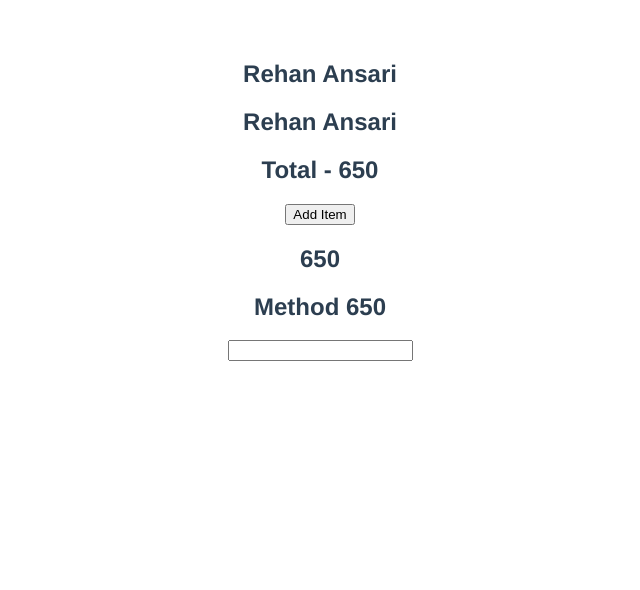
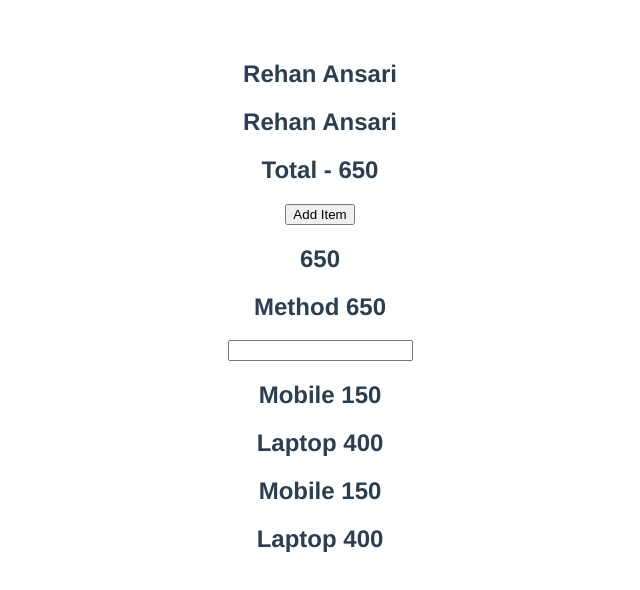
Before and after one commit to rehanrehman389/vue-learning, a Vue app: page / in a window 1280 px wide. Shown: the top 590 px of the page, without its empty margins (320-960 px from the left). Built offline with nearby package versions, Linux system fonts and the light colour scheme.

Commit message:
computed property for list rendering

```diff
--- a/src/App.vue
+++ b/src/App.vue
@@ -6,6 +6,12 @@
   <h2>{{ total }}</h2>
   <h2>Method {{ getTotal() }}</h2>
   <input type="text" v-model="country">
+
+  <template v-for="item in items" :key="item.id">
+    <h2 v-if="item.price > 100">{{ item.title }} {{ item.price }}</h2>
+  </template>
+
+  <h2 v-for="item in expensiveItems" :key="item.id">{{ item.title }} {{ item.price }}</h2>
 </template>
 
 <script>
@@ -49,8 +55,10 @@
     total() {
       console.log('total computed')
       return this.items.reduce((total, curr) => (total = total + curr.price), 0)
+    },
+    expensiveItems() {
+      return this.items.filter( item => item.price > 100)
     }
-
   }
 }
 </script>
```
